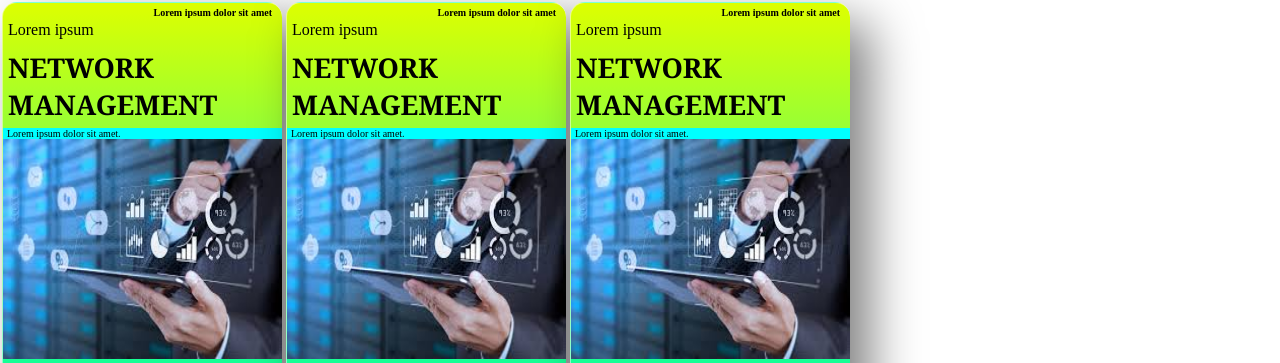
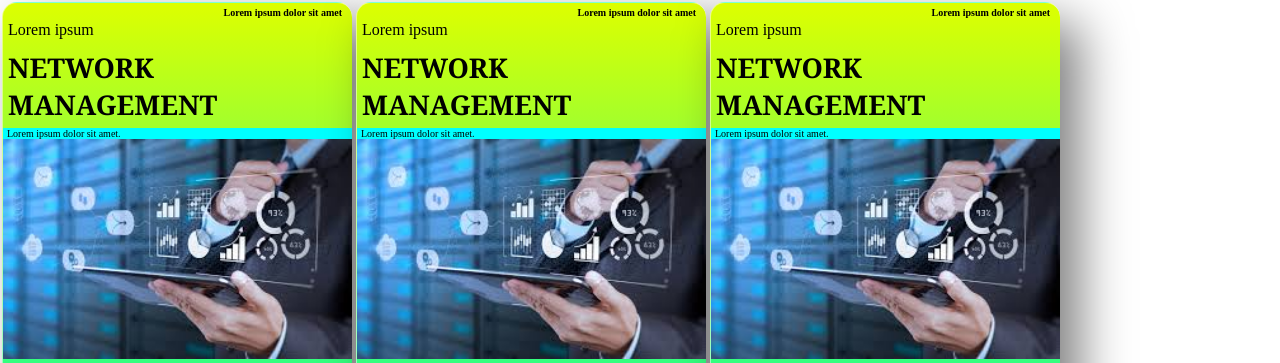
Before and after one commit to Aditya-yadav007/wdpage, a plain HTML site: page catalogue.html in a window 1280 px wide. Shown: the top 363 px of the page. Drawn offline with Linux system fonts and the light colour scheme.

Commit message:
Update catalogue.html

```diff
--- a/catalogue.html
+++ b/catalogue.html
@@ -31,8 +31,8 @@
 
         .card {
             position: relative;
-            width: 280px;
-            height: 400px;
+            width: 350px;
+            height: 470px;
             margin: 2px;
             box-shadow: 20px 20px 50px rgba(0, 0, 0, 0.5);
             border-radius: 15px;
```
